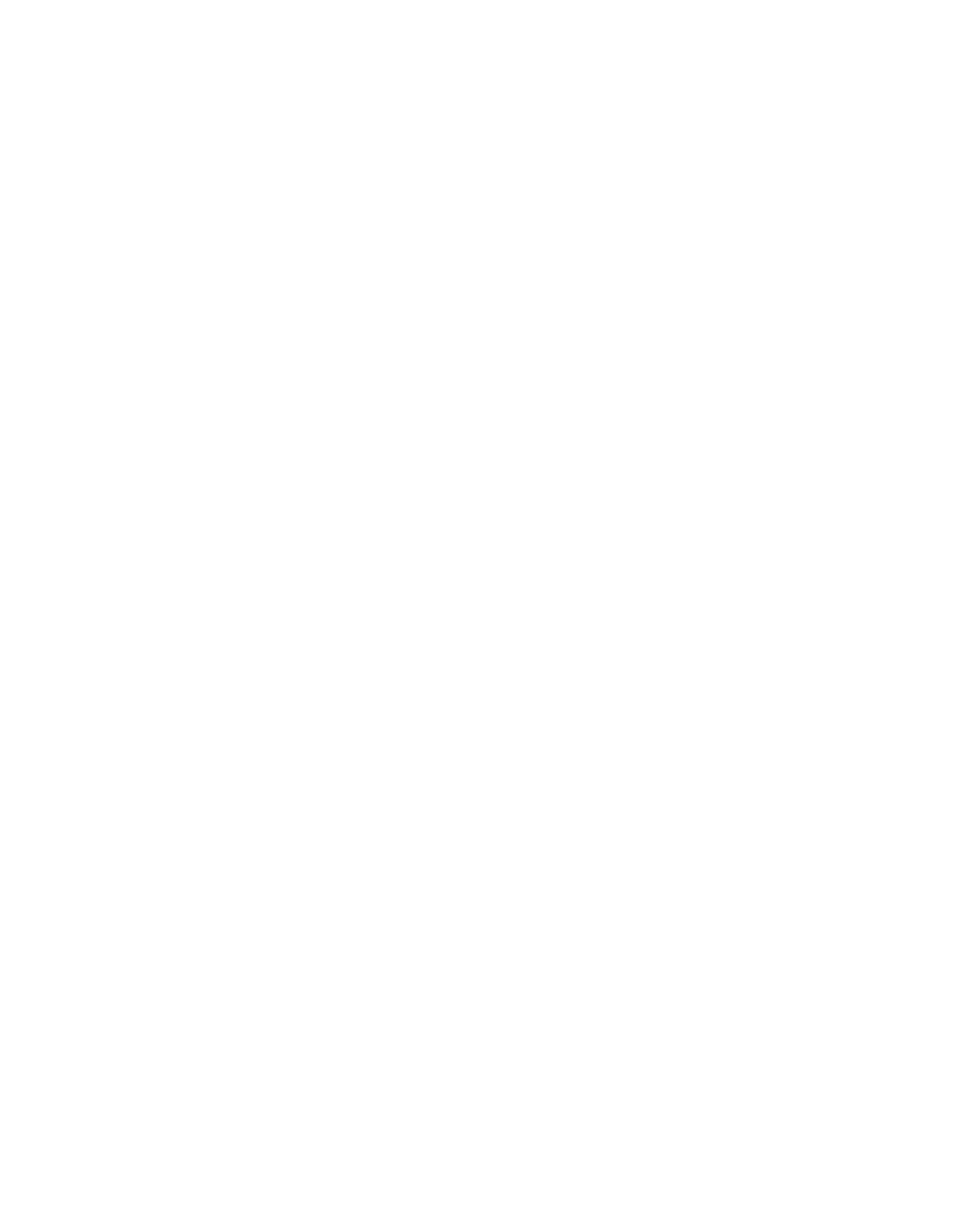
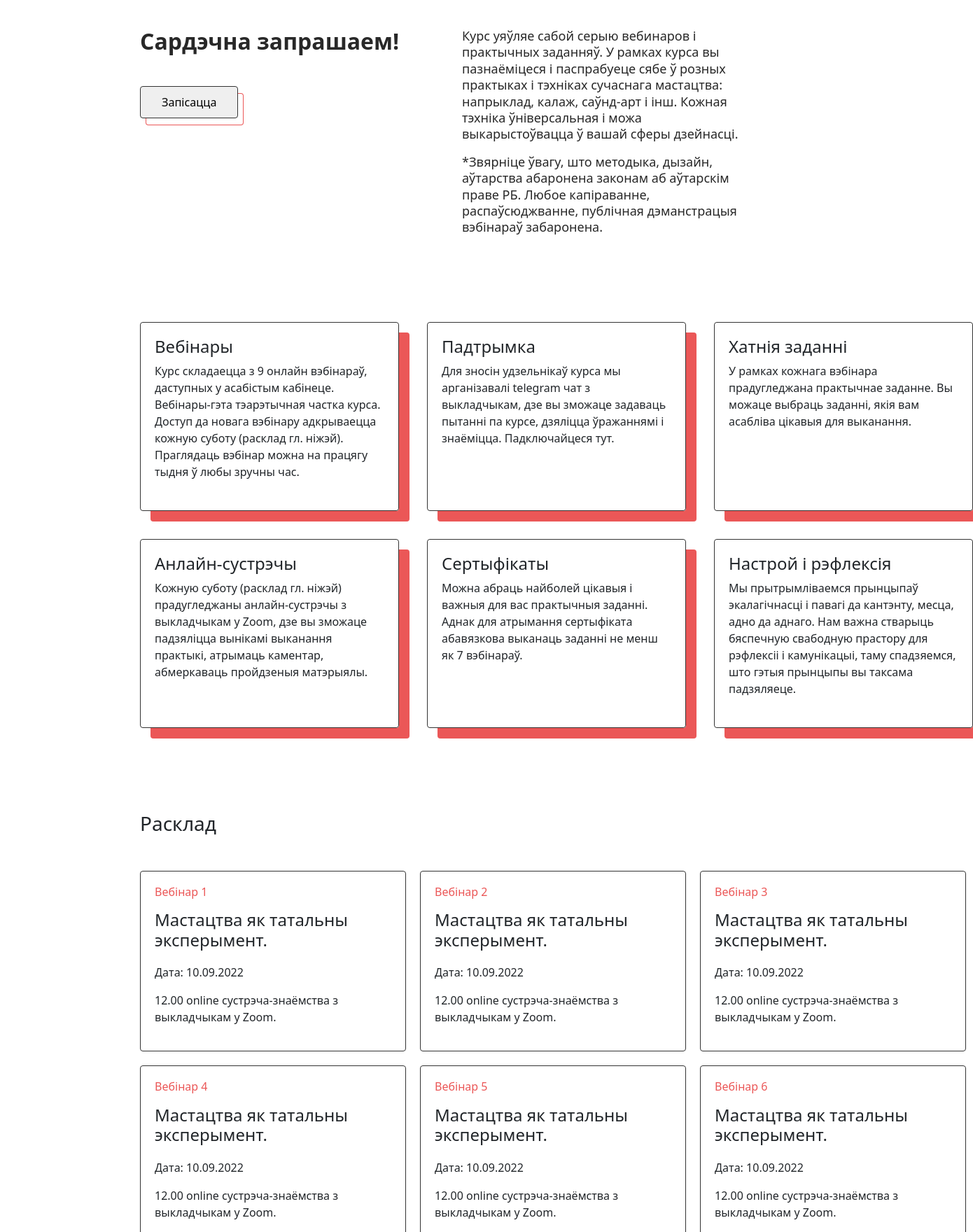
Before and after one commit to Boristhblade/hackaton, a React (Create React App) app: page /course in a window 1280 px wide. Before the commit this address had no page. Shown: the part 460-2220 px from the top of the page at 70% size, 1390 px wide, since content can reach past the window. Before the commit the page ends 800 px from the top, so only its background shows below. Built offline with nearby package versions, Linux system fonts and the light colour scheme; the HTML template or start-up script is replaced by a standard one.

Commit message:
making course page

```diff
--- a/src/App.jsx
+++ b/src/App.jsx
@@ -8,6 +8,7 @@ import { Main } from './Pages/Main';
 import { Registration } from './Pages/Registration';
 import { Fillprofile } from './Pages/Fillprofile';
 import { Profile } from './Pages/Profile';
+import { Course } from './Pages/Course';
 
 function App() {
   return (
@@ -17,6 +18,7 @@ function App() {
         <Route exact path='/registration' element={<Registration />} />
         <Route exact path='/profilefill' element={<Fillprofile />} />
         <Route exact path='/profile' element={<Profile />} />
+        <Route exact path='/course' element={<Course />} />
       </Routes>
     </Router>
   );
--- /dev/null
+++ b/src/Components/CourseBenefits/CourseBenefits.css
@@ -0,0 +1,14 @@
+.coursebenefits-container {
+  padding: 20px 200px;
+  display: grid;
+  grid-template-columns: 370px 370px 370px;
+  gap: 40px;
+}
+
+.coursebenefits-card {
+  border: 1px solid #333333;
+  box-shadow: 15px 15px #EB5757;
+  border-radius: 4px;
+  min-height: 270px;
+  padding: 20px;
+}
--- /dev/null
+++ b/src/Components/CourseBenefits/index.jsx
@@ -0,0 +1,23 @@
+import './CourseBenefits.css';
+import React from 'react';
+
+export function CourseBenefits() {
+  const data = [
+    ['Вебінары', 'Курс складаецца з 9 онлайн вэбінараў, даступных у асабістым кабінеце. Вебінары-гэта тэарэтычная частка курса. Доступ да новага вэбінару адкрываецца кожную суботу (расклад гл. ніжэй). Праглядаць вэбінар можна на працягу тыдня ў любы зручны час.'],
+    ['Падтрымка', 'Для зносін удзельнікаў курса мы арганізавалі telegram чат з выкладчыкам, дзе вы зможаце задаваць пытанні па курсе, дзяліцца ўражаннямі і знаёміцца. Падключайцеся тут.'],
+    ['Хатнія заданні', 'У рамках кожнага вэбінара прадугледжана практычнае заданне. Вы можаце выбраць заданні, якія вам асабліва цікавыя для выканання.'],
+    ['Анлайн-сустрэчы', 'Кожную суботу (расклад гл. ніжэй) прадугледжаны анлайн-сустрэчы з выкладчыкам у Zoom, дзе вы зможаце падзяліцца вынікамі выканання практыкі, атрымаць каментар, абмеркаваць пройдзеныя матэрыялы.'],
+    ['Сертыфікаты', 'Можна абраць найболей цікавыя і важныя для вас практычныя заданні. Аднак для атрымання сертыфіката абавязкова выканаць заданні не менш як 7 вэбінараў.'],
+    ['Настрой і рэфлексія', 'Мы прытрымліваемся прынцыпаў экалагічнасці і павагі да кантэнту, месца, адно да аднаго. Нам важна стварыць бяспечную свабодную прастору для рэфлексіі і камунікацыі, таму спадзяемся, што гэтыя прынцыпы вы таксама падзяляеце.'],
+  ]
+  return (
+    <div className='coursebenefits-container'>
+      {data.map(([head, content]) => (
+        <div className='coursebenefits-card'>
+          <h4>{head}</h4>
+          <p>{content}</p>
+        </div>
+      ))}
+    </div>
+  )
+}
--- /dev/null
+++ b/src/Components/CourseDesc/CourseDesc.css
@@ -0,0 +1,24 @@
+.coursedesc {
+  padding: 100px 200px;
+  height: 500px;
+}
+
+.coursedesc-container {
+  display: grid;
+  gap: 40px;
+  grid-template-columns: 1fr 1fr;
+}
+
+.coursedesc-text {
+  font-size: 18px;
+  line-height: 130%;
+  color: #282828;
+}
+
+.coursedesc-header {
+  font-weight: 600;
+  font-size: 32px;
+  line-height: 120%;
+  color: #282828;
+  margin-bottom: 45px;
+}
--- /dev/null
+++ b/src/Components/CourseDesc/index.jsx
@@ -0,0 +1,26 @@
+import './CourseDesc.css';
+import React from 'react';
+import { Button } from '../Button';
+
+export function CourseDesc() {
+  return (
+    <div className='coursedesc'>
+      <div className='coursedesc-container'>
+        <div>
+          <h3 className='coursedesc-header'>Сардэчна запрашаем!</h3>
+          <Button>
+            Запісацца
+          </Button>
+        </div>
+        <div>
+          <p className='coursedesc-text'>
+            Курс уяўляе сабой серыю вебинаров і практычных заданняў. У рамках курса вы пазнаёміцеся і паспрабуеце сябе ў розных практыках і тэхніках сучаснага мастацтва: напрыклад, калаж, саўнд-арт і інш. Кожная тэхніка ўніверсальная і можа выкарыстоўвацца ў вашай сферы дзейнасці.
+          </p>
+          <p className='coursedesc-text'>
+            *Звярніце ўвагу, што методыка, дызайн, аўтарства абаронена законам аб аўтарскім праве РБ. Любое капіраванне, распаўсюджванне, публічная дэманстрацыя вэбінараў забаронена.
+          </p>
+        </div>
+      </div>
+    </div>
+  )
+}
--- /dev/null
+++ b/src/Components/CourseHeader/CourseHeader.css
@@ -0,0 +1,5 @@
+.course-header {
+  height: 300px;
+  background-image: url('./courses-bg.png');
+  background-size: cover;
+}
--- /dev/null
+++ b/src/Components/CourseHeader/index.jsx
@@ -0,0 +1,11 @@
+import './CourseHeader.css';
+import React from 'react';
+
+export function CourseHeader() {
+  return (
+    <div className='course-header'>
+      <h2>Сучаснае мастацтва як крэатыўны метад</h2>
+      <h3>аўтарскі курс Святланы Карповіч</h3>
+    </div>
+  )
+}
--- /dev/null
+++ b/src/Components/CourseSchedule/CourseSchedule.css
@@ -0,0 +1,30 @@
+.schedule {
+  padding: 100px 200px;
+}
+
+.schedule-container {
+  display: grid;
+  gap: 20px;
+  grid-template-columns: 380px 380px 380px;
+
+}
+
+.schedule-card {
+  border: 1px solid #333333;
+  border-radius: 4px;
+  padding: 20px;
+}
+
+.schedule-index {
+  font-size: 16px;
+  line-height: 120%;
+  color: #EB5757;
+}
+
+.schedule-head {
+  margin-bottom: 20px;
+}
+
+.schedule-header {
+  margin-bottom: 50px;
+}
--- /dev/null
+++ b/src/Components/CourseSchedule/index.jsx
@@ -0,0 +1,30 @@
+import './CourseSchedule.css';
+import React from 'react';
+
+export function CourseSchedule() {
+  const data = [
+    [ 'Мастацтва як татальны эксперымент.', 'Дата: 10.09.2022', '12.00 online сустрэча-знаёмства з выкладчыкам у Zoom.'],
+    [ 'Мастацтва як татальны эксперымент.', 'Дата: 10.09.2022', '12.00 online сустрэча-знаёмства з выкладчыкам у Zoom.'],
+    [ 'Мастацтва як татальны эксперымент.', 'Дата: 10.09.2022', '12.00 online сустрэча-знаёмства з выкладчыкам у Zoom.'],
+    [ 'Мастацтва як татальны эксперымент.', 'Дата: 10.09.2022', '12.00 online сустрэча-знаёмства з выкладчыкам у Zoom.'],
+    [ 'Мастацтва як татальны эксперымент.', 'Дата: 10.09.2022', '12.00 online сустрэча-знаёмства з выкладчыкам у Zoom.'],
+    [ 'Мастацтва як татальны эксперымент.', 'Дата: 10.09.2022', '12.00 online сустрэча-знаёмства з выкладчыкам у Zoom.'],
+  ]
+  return (
+    <div className='schedule'>
+      <h3 className='schedule-header'>
+        Расклад
+      </h3>
+      <div className='schedule-container'>
+        {data.map(([head, date, desc], index) => (
+          <div className='schedule-card'>
+            <p className='schedule-index'>{`Вебінар ${index + 1}`}</p>
+            <h4 className='schedule-head'>{head}</h4>
+            <p>{date}</p>
+            <p>{desc}</p>
+          </div>
+        ))}
+      </div>
+    </div>
+  )
+}
--- /dev/null
+++ b/src/Pages/Course.jsx
@@ -0,0 +1,21 @@
+import React from "react";
+import { Header } from "../Components/Header";
+import { Footer } from "../Components/Footer";
+
+import { CourseHeader } from "../Components/CourseHeader";
+import { CourseDesc } from "../Components/CourseDesc";
+import { CourseBenefits } from "../Components/CourseBenefits";
+import { CourseSchedule } from "../Components/CourseSchedule";
+
+export function Course() {
+  return (
+    <>
+      <Header />
+      <CourseHeader />
+      <CourseDesc />
+      <CourseBenefits />
+      <CourseSchedule />
+      <Footer />
+    </>
+  )
+}
```
Also changed, not shown: src/Components/CourseAuthors/index.jsx (added, +10 -0 lines), src/Components/CourseAuthors/CourseAuthors.css (added), src/Components/CourseHeader/courses-bg.png (added).
